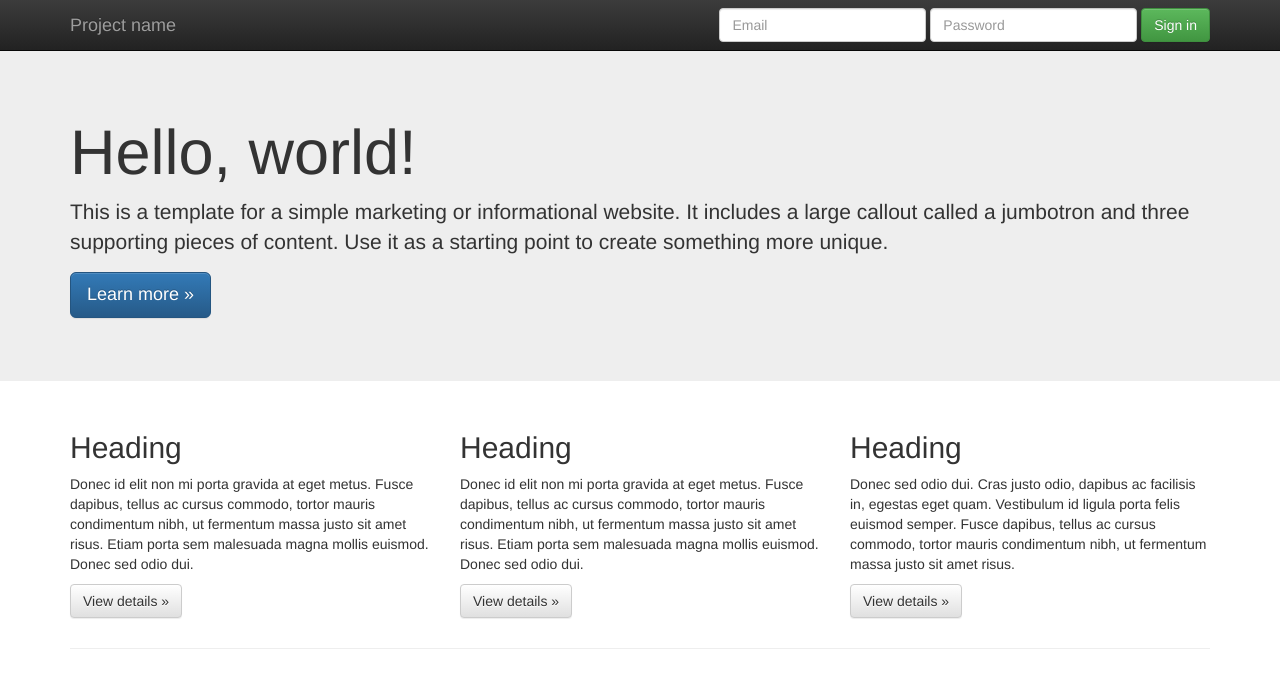
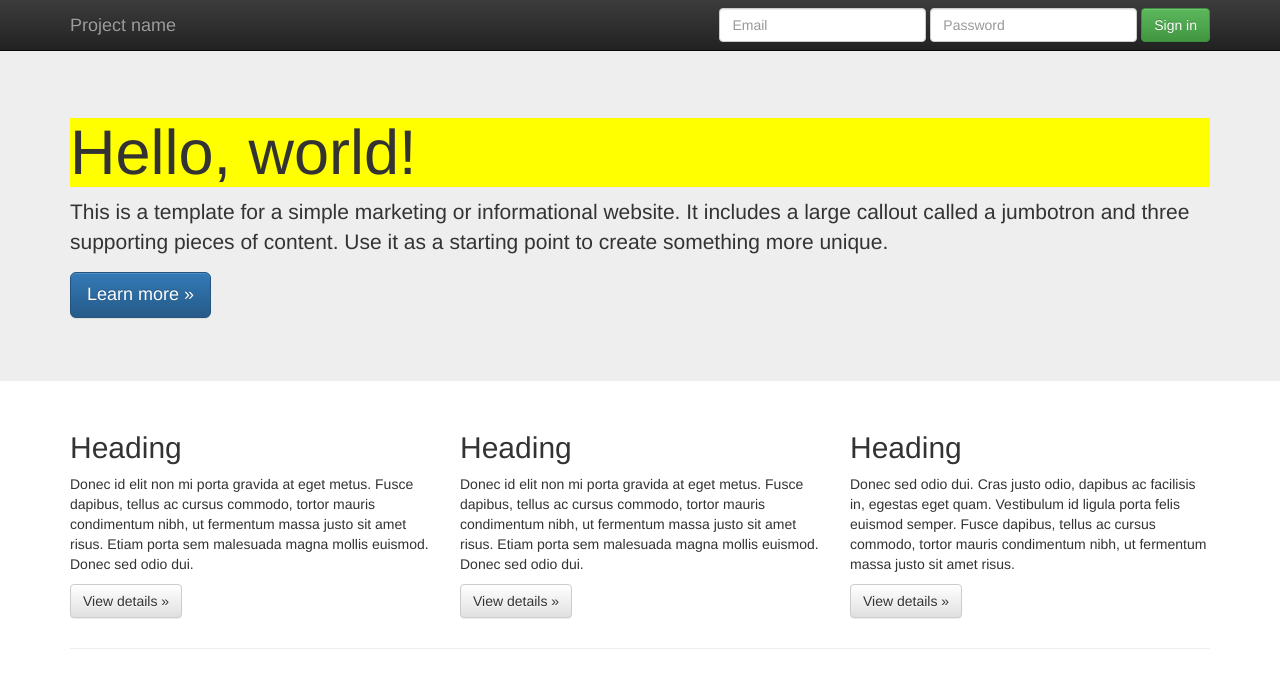
Before and after one commit to abhaynandasana/initializr, a plain HTML site: page index.html in a window 1280 px wide. Drawn offline with nearby package versions, Linux system fonts and the light colour scheme.

Commit message:
add some css affects to main.css file

```diff
--- a/css/main.css
+++ b/css/main.css
@@ -3,3 +3,7 @@
 /* ==========================================================================
    Author's custom styles
    ========================================================================== */
+
+h1{color : black;
+   background-color : yellow;
+}
```
